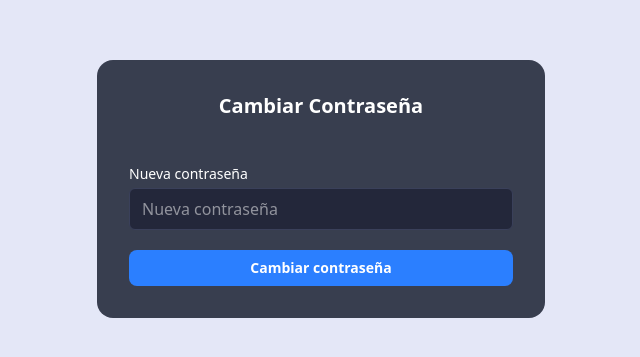
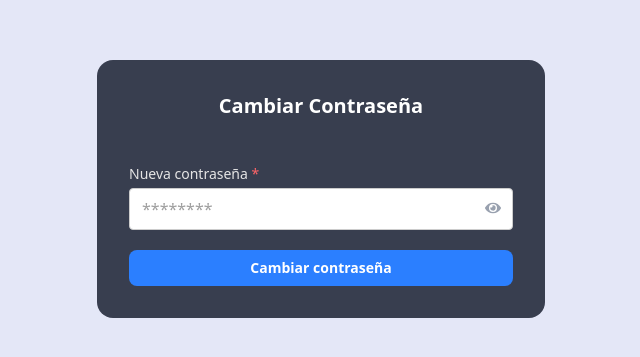
Before and after one commit to EkarCortes/SeguridadFront, a React (Vite) app: page /login/changePassword in a window 1280 px wide. Shown: the part 211-568 px from the top of the page, without its empty margins (319-959 px from the left). Built offline with nearby package versions, Linux system fonts and the light colour scheme.

Commit message:
Cambios visuales}

```diff
--- a/src/App.tsx
+++ b/src/App.tsx
@@ -50,23 +50,21 @@ function AppContent() {
         />
       )}
 
-      <Routes>
-        {/* Rutas públicas */}
-        <Route path="/login/changePassword" element={<ChangePassword />} />
-        {/* Rutas privadas */}
-        {user ? (
-          <>
+      {user ? (
+        <CustomDrawer onLogout={handleLogout}>
+          <Routes>
             <Route path="/home" element={<Home />} />
             <Route path="/listaAgregados" element={<ListaAgregados />} />
             <Route path="/listaIngresados" element={<ListaIngresados />} />
             <Route path="*" element={<Navigate to="/home" replace />} />
-          </>
-        ) : (
-          <>
-            <Route path="*" element={<Login onLogin={() => window.location.reload()} />} />
-          </>
-        )}
-      </Routes>
+          </Routes>
+        </CustomDrawer>
+      ) : (
+        <Routes>
+          <Route path="/login/changePassword" element={<ChangePassword />} />
+          <Route path="*" element={<Login onLogin={() => window.location.reload()} />} />
+        </Routes>
+      )}
     </>
   );
 }
--- a/src/views/login/ChangePassword.tsx
+++ b/src/views/login/ChangePassword.tsx
@@ -1,6 +1,8 @@
 import { useState } from 'react';
 import { useSearchParams, useNavigate } from 'react-router-dom';
-import useResetPassword from '../../hooks/useResetPassword';;
+import useResetPassword from '../../hooks/useResetPassword';
+import { FaEye, FaEyeSlash } from "react-icons/fa";
+import FormField from '../../components/FormField';
 
 export default function ChangePassword() {
   const [searchParams] = useSearchParams();
@@ -8,7 +10,7 @@ export default function ChangePassword() {
   const [newPassword, setNewPassword] = useState('');
   const { loading, error, success, changePassword } = useResetPassword();
   const navigate = useNavigate();
-
+  const [showPassword, setShowPassword] = useState(false);
   const handleSubmit = async (e: React.FormEvent) => {
     e.preventDefault();
     if (!newPassword || !token) return;
@@ -24,16 +26,28 @@ export default function ChangePassword() {
         <h2 className="text-xl font-bold text-white text-center mb-4">Cambiar Contraseña</h2>
         <form onSubmit={handleSubmit} className="space-y-5">
           <div>
-            <label className="block text-sm text-white mb-1">Nueva contraseña</label>
-            <input
-              type="password"
-              value={newPassword}
-              onChange={e => setNewPassword(e.target.value)}
-              className="w-full rounded-md px-3 py-2 bg-[#23273a] text-white border border-[#3a405a] focus:outline-none focus:ring-2 focus:ring-blue-400"
-              placeholder="Nueva contraseña"
-              disabled={loading}
-              required
-            />
+
+            <div className="relative">
+              <FormField
+                label="Nueva contraseña"
+                name="password"
+                type={showPassword ? "text" : "password"}
+                value={newPassword}
+                onChange={e => setNewPassword(e.target.value)}
+                required
+                disabled={loading}
+                placeholder="********"
+              />
+              <button
+                type="button"
+                tabIndex={-1}
+                className="absolute right-3 top-9 text-gray-400 hover:text-gray-200"
+                onClick={() => setShowPassword(v => !v)}
+                style={{ background: "none", border: "none", padding: 0 }}
+              >
+                {showPassword ? <FaEyeSlash /> : <FaEye />}
+              </button>
+            </div>
           </div>
           {error && (
             <div className="text-red-300 text-xs bg-red-900/30 border border-red-700/60 rounded-md px-3 py-2">
--- a/src/views/login/login.tsx
+++ b/src/views/login/login.tsx
@@ -18,7 +18,7 @@ export default function Login({ onLogin }: LoginProps) {
   const [error, setError] = useState<string | null>(null);
   const { login } = useAuth();
   const navigate = useNavigate();
-  const [showPassword, setShowPassword] = useState(false); // Nuevo estado
+  const [showPassword, setShowPassword] = useState(false);
 
   const {
     loading: resetLoading,
```
